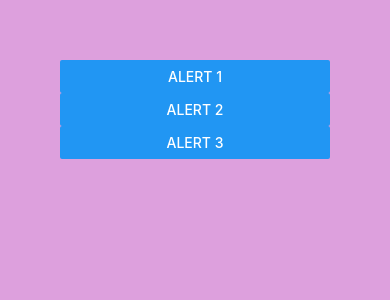
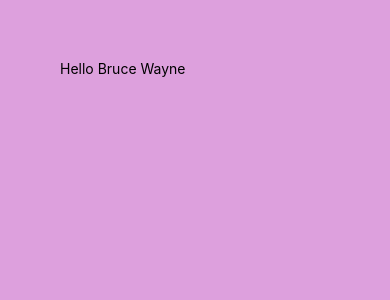
Before and after one commit to amontalvof/react-native-demo, a React Native app: screen / in a window 390 px wide. Shown: the top 300 px of the page. Built offline with nearby package versions, Linux system fonts and the light colour scheme.

Commit message:
feat: Custom Components

```diff
--- a/App.js
+++ b/App.js
@@ -1,13 +1,5 @@
-import AlertExample from './src/AlertExample';
-// import ActivityIndicatorExample from './src/ActivityIndicatorExample';
-// import StatusBarExample from './src/StatusBarExample';
-// import PressableExample from './src/PressableExample';
-// import ButtonExample from './src/ButtonExample';
-// import ScrollViewExample from './src/ScrollViewExample';
-// import ImageExample from './src/ImageExample';
-// import TextExample from './src/TextExample';
-// import ViewExample from './src/ViewExample';
+import Greet from './src/components/Greet';
 
 export default function App() {
-    return <AlertExample />;
+    return <Greet name="Bruce Wayne" />;
 }
--- /dev/null
+++ b/src/components/Greet.jsx
@@ -0,0 +1,17 @@
+import { Text, View } from 'react-native';
+
+const Greet = ({ name }) => {
+    return (
+        <View
+            style={{
+                flex: 1,
+                backgroundColor: 'plum',
+                padding: 60,
+            }}
+        >
+            <Text>Hello {name}</Text>
+        </View>
+    );
+};
+
+export default Greet;
```
Also changed, not shown: src/coreComponents/ActivityIndicatorExample.jsx (renamed from src/ActivityIndicatorExample.jsx), src/coreComponents/AlertExample.jsx (renamed from src/AlertExample.jsx), src/coreComponents/ButtonExample.jsx (renamed from src/ButtonExample.jsx), src/coreComponents/ImageExample.jsx (renamed from src/ImageExample.jsx), src/coreComponents/PressableExample.jsx (renamed from src/PressableExample.jsx), src/coreComponents/ScrollViewExample.jsx (renamed from src/ScrollViewExample.jsx), src/coreComponents/StatusBarExample.jsx (renamed from src/StatusBarExample.jsx), src/coreComponents/TextExample.jsx (renamed from src/TextExample.jsx), src/coreComponents/ViewExample.jsx (renamed from src/ViewExample.jsx).
